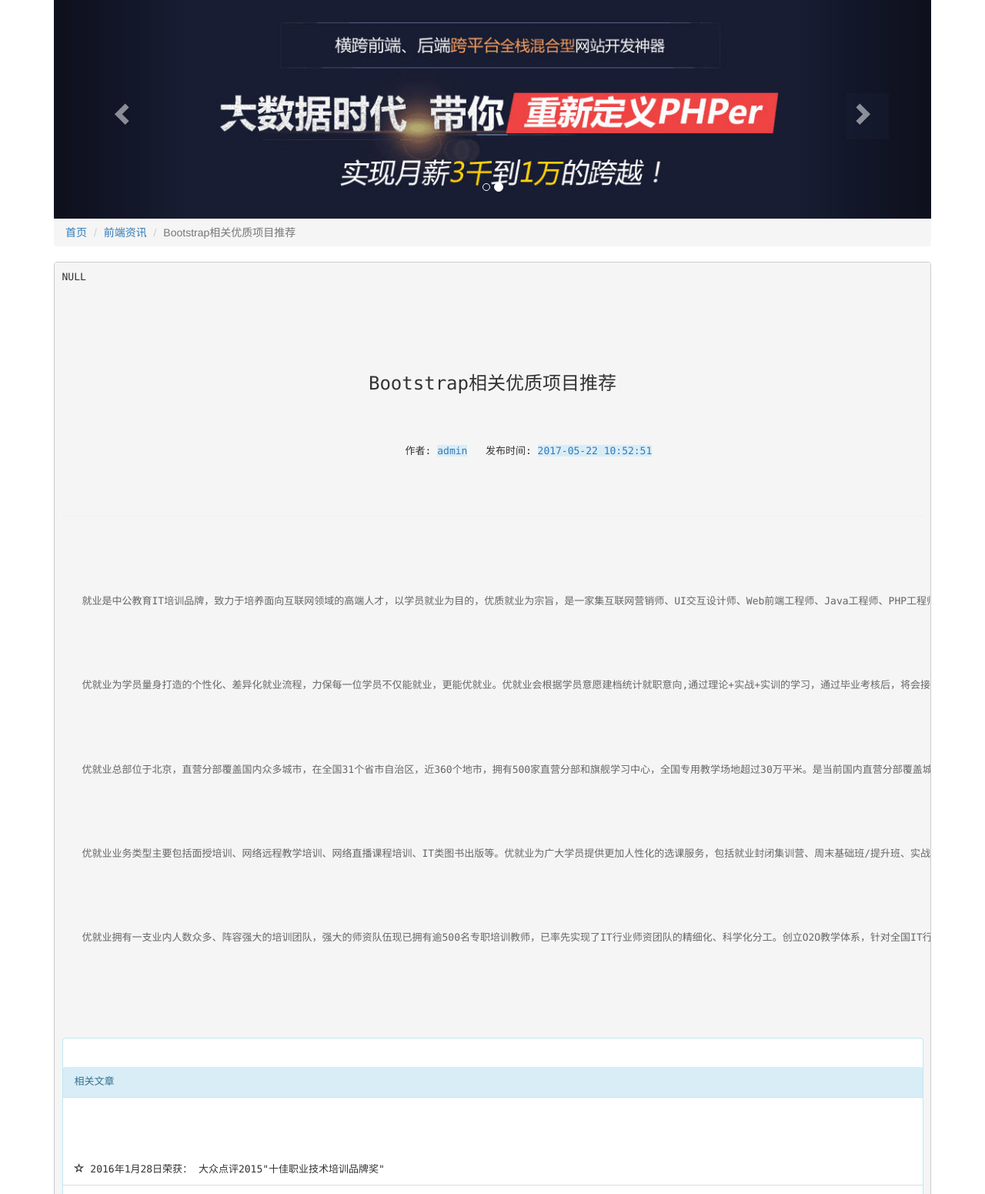
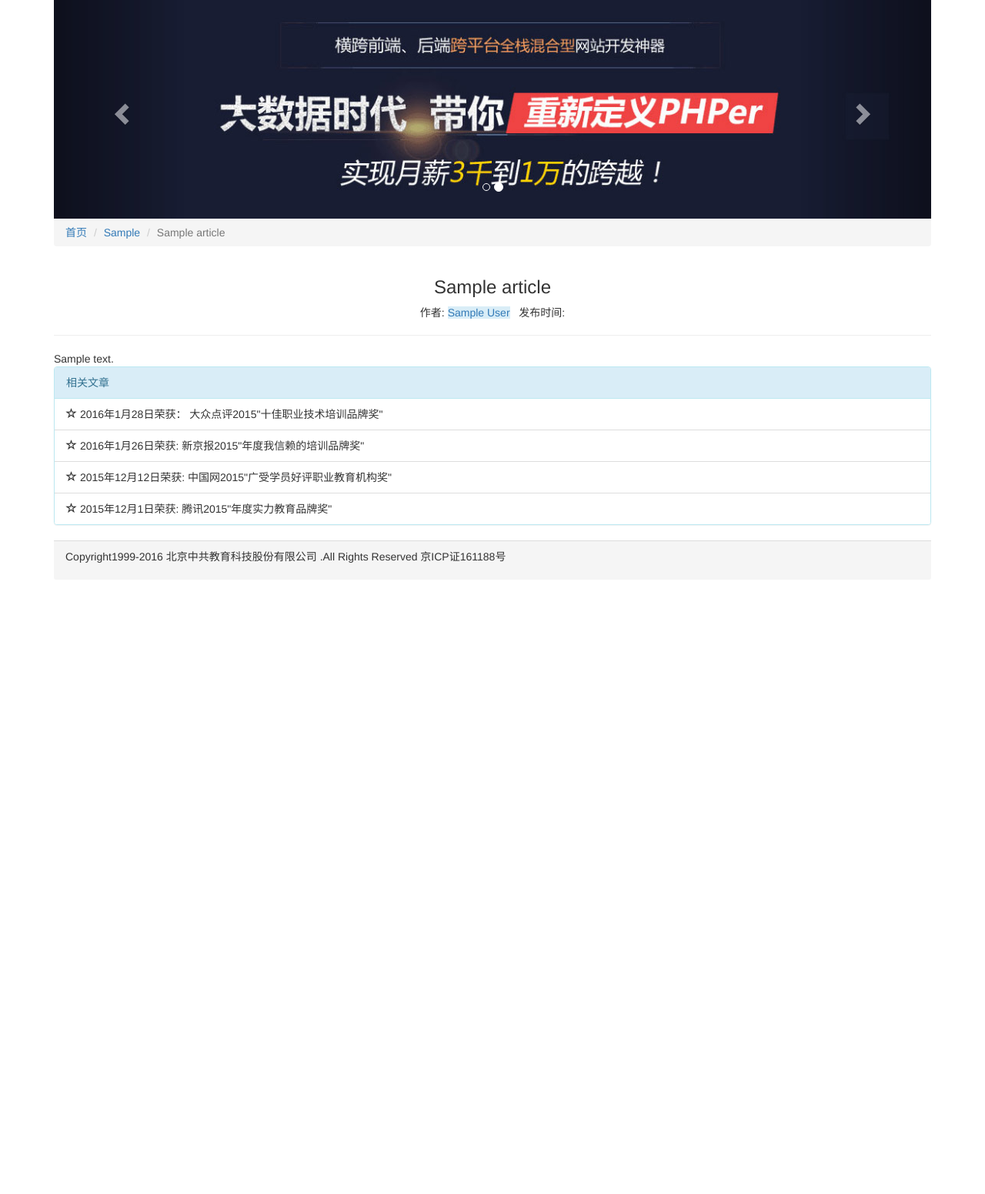
Before and after one commit to Xioqua/bootstrap_php_exersise, a PHP site: page /content.php?id=1 in a window 1280 px wide. Shown: the part 51-1602 px from the top of the page at 77% size. After the commit the page ends 782 px from the top, so only its background shows below. Run offline with PHP 8.4, Linux system fonts and the light colour scheme; tables that the repository leaves empty or names only in its code hold one stand-in row (values such as "Sample post").

Commit message:
complete get para to make contents

```diff
--- a/content.php
+++ b/content.php
@@ -5,6 +5,14 @@ $con = new mysqli('localhost', 'root', 'root', 'myitem');
 if ($con->connect_error) {
     die('连接失败');
 }
+
+$id = $_GET['id'];
+
+$sql = "SELECT * FROM u_article WHERE  u_id=$id";
+$result = $con->query($sql);
+$row = $result->fetch_assoc();
+//    echo '<pre>';
+//    var_dump($row);
 ?>
 <!DOCTYPE html>
 <html lang="zh-CN">
@@ -20,29 +28,18 @@ if ($con->connect_error) {
 
     <ol class="breadcrumb">
         <li><a href="#">首页</a></li>
-        <li><a href="#">前端资讯</a></li>
-        <li class="active">Bootstrap相关优质项目推荐</li>
+        <li><a href="#"><?php echo $row['u_column'] ?></a></li>
+        <li class="active"><?php echo $row['u_title'] ?></li>
     </ol>
-    <?php
-    $sql = "SELECT * FROM u_article WHERE  u_id=2";
-    $result = $con->query($sql);
-    $row = $result->fetch_assoc();
-    echo '<pre>';
-    var_dump($row);
-    ?>
+
     <div class="text-center page-header">
-        <h3>Bootstrap相关优质项目推荐</h3>
+        <h3><?php echo $row['u_title'] ?></h3>
         <p>
-            作者: <span class="author bg-info text-primary">admin</span>&nbsp;&nbsp; 发布时间: <span class="time bg-info text-primary">2017-05-22 10:52:51</span>
+            作者: <span class="author bg-info text-primary"><?php echo $row['u_author'] ?></span>&nbsp;&nbsp; 发布时间: <span
+                    class="time bg-info text-primary"><?php $row['u_add_date'] ?></span>
         </p>
     </div>
-    <div class="para">
-        <p>就业是中公教育IT培训品牌，致力于培养面向互联网领域的高端人才，以学员就业为目的，优质就业为宗旨，是一家集互联网营销师、UI交互设计师、Web前端工程师、Java工程师、PHP工程师、SEO优化师、SEM竞价师、社会化媒体运营师、电商运营师、互联网产品经理、Android工程师、iOS工程师、C/C++工程师、软件测试工程师、Linux云计算工程师、Python工程师、大数据工程师等课程为一体的IT培训机构。</p>
-        <p>优就业为学员量身打造的个性化、差异化就业流程，力保每一位学员不仅能就业，更能优就业。优就业会根据学员意愿建档统计就职意向,通过理论+实战+实训的学习，通过毕业考核后，将会接受专业的一对一就业服务指导。优就业了解合作企业的岗位需求，可针对各岗位进行差异化培训，打造符合岗位规范的应聘者。同时，会定期举办企业上门招聘双选会，学员可以与心仪的企业面对面沟通，并得到优就业的大力推荐。做到真正对学员负责，对合作企业负责，达到人岗匹配的优化及双方利益的扩大化。</p>
-        <p>优就业总部位于北京，直营分部覆盖国内众多城市，在全国31个省市自治区，近360个地市，拥有500家直营分部和旗舰学习中心，全国专用教学场地超过30万平米。是当前国内直营分部覆盖城市广泛、专职教师数量众多的现代化职业教育机构。</p>
-        <p>优就业业务类型主要包括面授培训、网络远程教学培训、网络直播课程培训、IT类图书出版等。优就业为广大学员提供更加人性化的选课服务，包括就业封闭集训营、周末基础班/提升班、实战实训班次，以及全栈高端班次、在线直播课、录播网课等系列产品。更联合高校开设学历班，学成后将获得国家承认的大专、本科学历，满足广大学员对更多技能、更高学历的追求。</p>
-        <p>优就业拥有一支业内人数众多、阵容强大的培训团队，强大的师资队伍现已拥有逾500名专职培训教师，已率先实现了IT行业师资团队的精细化、科学化分工。创立O2O教学体系，针对全国IT行业需求、发展及就业趋势，打造从线上到线下的全方位、一体化教学体系，目前该体系已帮助众多IT行业学子实现高薪就业梦想。</p>
-    </div>
+    <?php echo $row['u_contents'] ?>
     <div class="panel panel-info">
         <div class="panel-heading">相关文章</div>
         <ul class="list-group">
```
